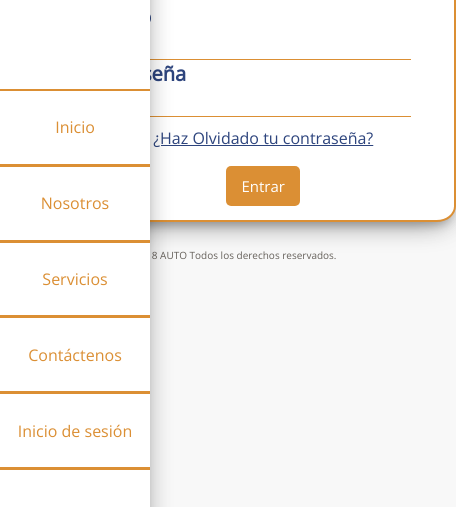
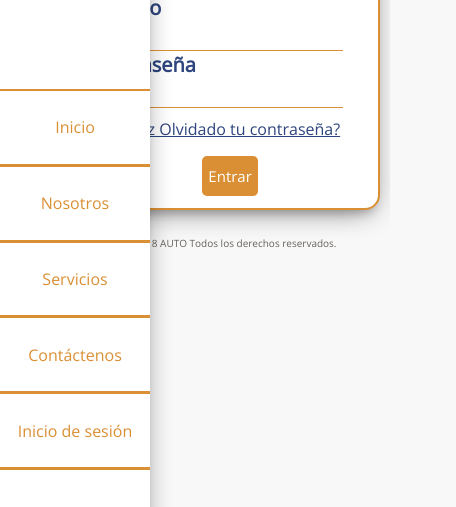
Before and after one commit to Brayangalvan/AUTOT-FRONTEND, a plain HTML site: page html/login.html in a window 390 px wide. Shown: the part 247-754 px from the top of the page, 456 px wide, since content can reach past the window. Drawn offline with nearby package versions, Linux system fonts and the light colour scheme.

Commit message:
Reorganizar el responsive del login.html

```diff
--- a/css/loginStyle.css
+++ b/css/loginStyle.css
@@ -3,7 +3,7 @@
     border: 2px solid  rgb(219, 143, 52);
     border-radius: 5%;
     width: 50%;
-    min-width: 386px;
+    min-width: 300px;
     margin: 5% auto;
     background: rgb(255,255,255);
     box-shadow: 0 10px 30px -12px rgba(0,0,0,.42), 0 4px 25px 0 rgba(0,0,0,.12), 0 8px 10px -5px rgba(0,0,0,.2);
@@ -26,7 +26,6 @@ input{
 }
 .text{
     color: rgb(45, 68, 125);
-
     height: 30px;
     width: 90%;
     border: 0px;
```
